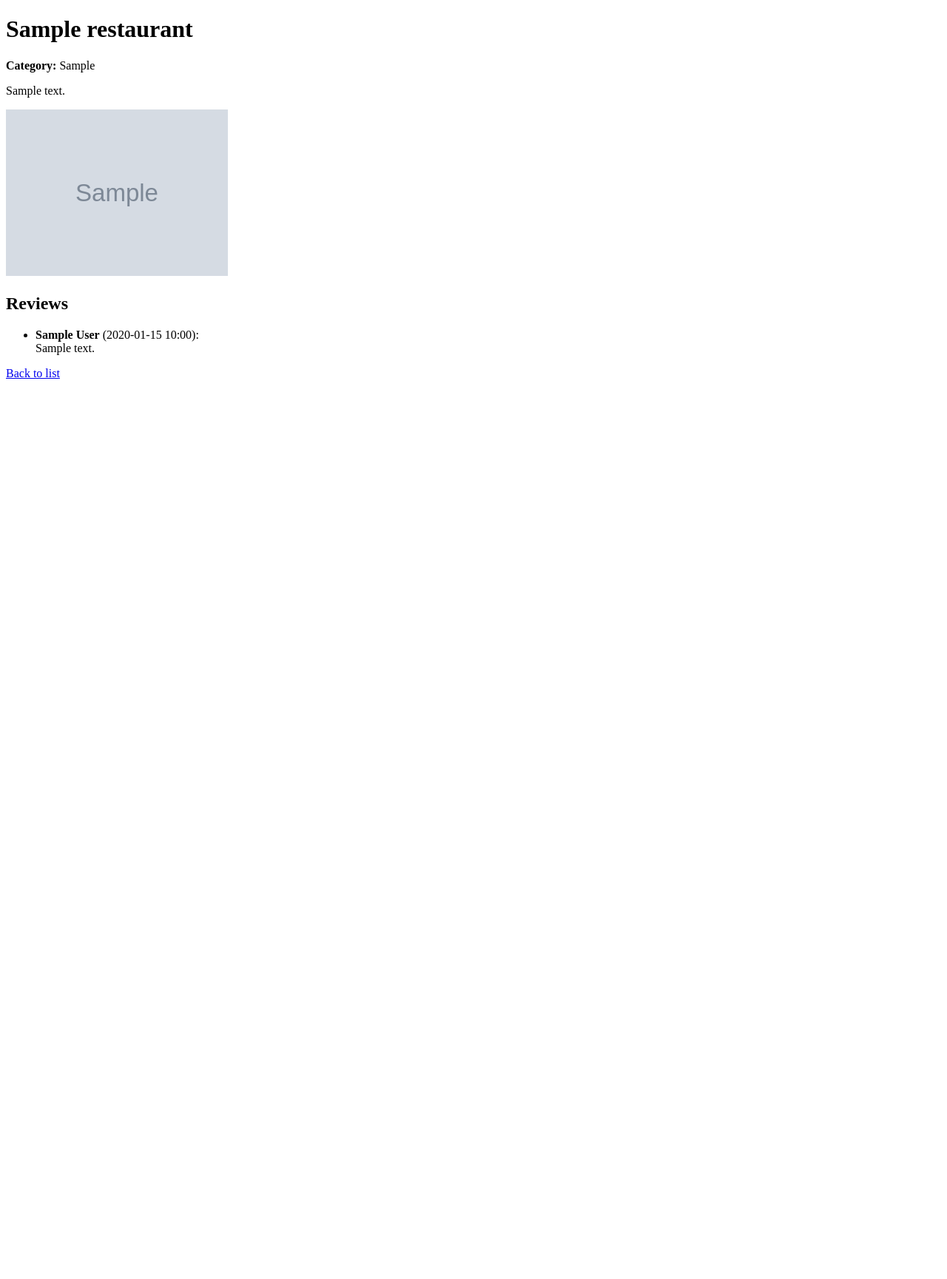
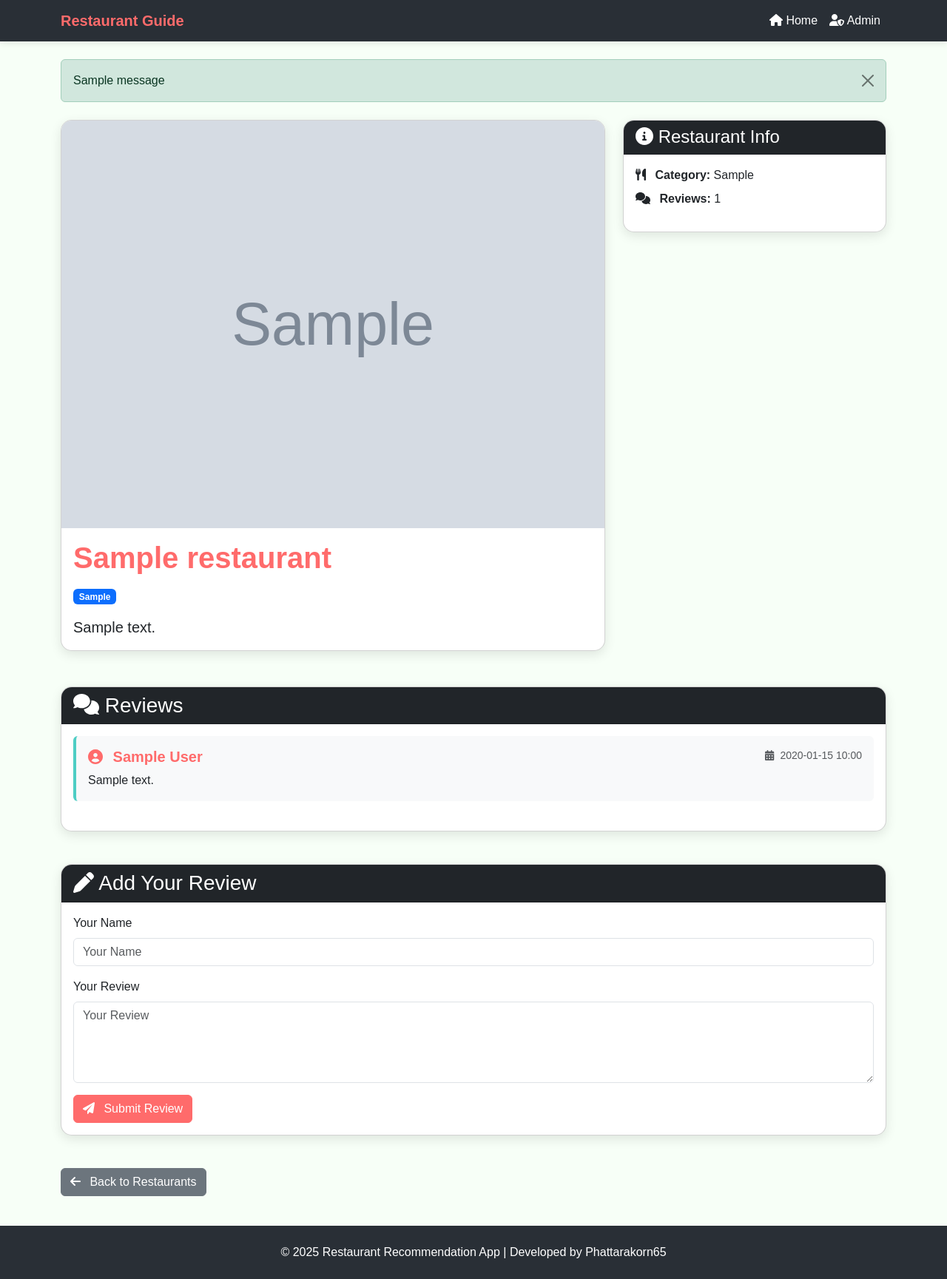
Before and after one commit to Phattarakorn65/RS-Web-Project, a Django app: page /restaurant/1/ in a window 1280 px wide. Shown: the whole page at 74% size. Before the commit the page ends 512 px from the top, so only its background shows below. Run offline with Django 5.2, Linux system fonts and the light colour scheme; tables that the repository leaves empty hold one stand-in row (values such as "Sample post"); grey boxes marked "Sample" are stand-in pictures; one stand-in notice (Sample message) is shown.

Commit message:
Modernize UI with Bootstrap, add review form and improve templates

```diff
--- /dev/null
+++ b/restaurants/templates/base/base.html
@@ -0,0 +1,147 @@
+<!DOCTYPE html>
+<html lang="en">
+<head>
+    <meta charset="UTF-8">
+    <meta name="viewport" content="width=device-width, initial-scale=1.0">
+    <title>{% block title %}Restaurant Recommendations{% endblock %}</title>
+    <!-- Bootstrap CSS -->
+    <link href="https://cdn.jsdelivr.net/npm/bootstrap@5.3.0/dist/css/bootstrap.min.css" rel="stylesheet">
+    <!-- Font Awesome for icons -->
+    <link rel="stylesheet" href="https://cdnjs.cloudflare.com/ajax/libs/font-awesome/6.0.0/css/all.min.css">
+    <!-- Custom CSS -->
+    <style>
+        :root {
+            --primary-color: #ff6b6b;
+            --secondary-color: #4ecdc4;
+            --dark-color: #292f36;
+            --light-color: #f7fff7;
+        }
+
+        body {
+            font-family: 'Poppins', sans-serif;
+            background-color: var(--light-color);
+            color: var(--dark-color);
+        }
+
+        .navbar {
+            background-color: var(--dark-color);
+            box-shadow: 0 2px 10px rgba(0, 0, 0, 0.1);
+        }
+
+        .navbar-brand {
+            font-weight: 700;
+            color: var(--primary-color) !important;
+        }
+
+        .nav-link {
+            color: white !important;
+            font-weight: 500;
+            transition: all 0.3s;
+        }
+
+        .nav-link:hover {
+            color: var(--primary-color) !important;
+        }
+
+        .card {
+            border-radius: 15px;
+            overflow: hidden;
+            box-shadow: 0 5px 15px rgba(0, 0, 0, 0.1);
+            transition: transform 0.3s;
+            margin-bottom: 20px;
+        }
+
+        .card:hover {
+            transform: translateY(-5px);
+        }
+
+        .card-img-top {
+            height: 200px;
+            object-fit: cover;
+        }
+
+        .card-title {
+            color: var(--primary-color);
+            font-weight: 700;
+        }
+
+        .btn-primary {
+            background-color: var(--primary-color);
+            border-color: var(--primary-color);
+        }
+
+        .btn-primary:hover {
+            background-color: var(--dark-color);
+            border-color: var(--dark-color);
+        }
+
+        footer {
+            background-color: var(--dark-color);
+            color: white;
+            padding: 20px 0;
+            margin-top: 40px;
+        }
+
+        .review-item {
+            border-left: 4px solid var(--secondary-color);
+            padding-left: 15px;
+            margin-bottom: 20px;
+        }
+
+        .author {
+            color: var(--primary-color);
+            font-weight: 600;
+        }
+
+        /* Animation */
+        .fade-in {
+            animation: fadeIn 0.5s ease-in;
+        }
+
+        @keyframes fadeIn {
+            0% { opacity: 0; }
+            100% { opacity: 1; }
+        }
+    </style>
+    {% block extra_css %}{% endblock %}
+</head>
+<body>
+    <!-- Navigation -->
+    <nav class="navbar navbar-expand-lg navbar-dark mb-4">
+        <div class="container">
+            <a class="navbar-brand" href="/">Restaurant Guide</a>
+            <button class="navbar-toggler" type="button" data-bs-toggle="collapse" data-bs-target="#navbarNav" aria-controls="navbarNav" aria-expanded="false" aria-label="Toggle navigation">
+                <span class="navbar-toggler-icon"></span>
+            </button>
+            <div class="collapse navbar-collapse" id="navbarNav">
+                <ul class="navbar-nav ms-auto">
+                    <li class="nav-item">
+                        <a class="nav-link" href="/"><i class="fas fa-home"></i> Home</a>
+                    </li>
+                    <li class="nav-item">
+                        <a class="nav-link" href="/admin/"><i class="fas fa-user-shield"></i> Admin</a>
+                    </li>
+                </ul>
+            </div>
+        </div>
+    </nav>
+
+    <!-- Main Content -->
+    <div class="container fade-in">
+        {% block content %}{% endblock %}
+    </div>
+
+    <!-- Footer -->
+    <footer class="text-center py-4">
+        <div class="container">
+            <p class="mb-0">© 2025 Restaurant Recommendation App | Developed by Phattarakorn65</p>
+        </div>
+    </footer>
+
+    <!-- Bootstrap & JavaScript Libraries -->
+    <script src="https://cdn.jsdelivr.net/npm/bootstrap@5.3.0/dist/js/bootstrap.bundle.min.js"></script>
+    <!-- Font Awesome -->
+    <script src="https://cdnjs.cloudflare.com/ajax/libs/font-awesome/6.0.0/js/all.min.js"></script>
+    {% block extra_js %}{% endblock %}
+</body>
+</html>
--- a/restaurants/templates/restaurants/restaurant_detail.html
+++ b/restaurants/templates/restaurants/restaurant_detail.html
@@ -1,24 +1,112 @@
-<!DOCTYPE html>
-<html lang="en">
-<head>
-    <meta charset="UTF-8">
-    <title>{{ restaurant.name }}</title>
-</head>
-<body>
-    <h1>{{ restaurant.name }}</h1>
-    <p><strong>Category:</strong> {{ restaurant.category }}</p>
-    <p>{{ restaurant.description }}</p>
-    {% if restaurant.image %}
-        <img src="{{ restaurant.image.url }}" alt="{{ restaurant.name }}" width="300">
-    {% endif %}
-    <h2>Reviews</h2>
-    <ul>
-        {% for review in restaurant.reviews.all %}
-            <li><strong>{{ review.author }}</strong> ({{ review.created_at|date:"Y-m-d H:i" }}):<br>{{ review.text }}</li>
-        {% empty %}
-            <li>No reviews yet.</li>
-        {% endfor %}
-    </ul>
-    <a href="/">Back to list</a>
-</body>
-</html>
+{% extends 'base/base.html' %}
+
+{% block title %}{{ restaurant.name }}{% endblock %}
+
+{% block content %}
+<!-- Display messages if any -->
+{% if messages %}
+    {% for message in messages %}
+        <div class="alert alert-{% if message.tags == 'success' %}success{% else %}info{% endif %} alert-dismissible fade show mb-4" role="alert">
+            {{ message }}
+            <button type="button" class="btn-close" data-bs-dismiss="alert" aria-label="Close"></button>
+        </div>
+    {% endfor %}
+{% endif %}
+
+<div class="row">
+    <!-- Restaurant Details -->
+    <div class="col-md-8">
+        <div class="card mb-4">
+            {% if restaurant.image %}
+                <img src="{{ restaurant.image.url }}" class="img-fluid rounded-top" alt="{{ restaurant.name }}">
+            {% endif %}
+            <div class="card-body">
+                <h1 class="card-title mb-3">{{ restaurant.name }}</h1>
+                <span class="badge bg-primary mb-3">{{ restaurant.category }}</span>
+                <p class="card-text lead">{{ restaurant.description }}</p>
+            </div>
+        </div>
+    </div>
+
+    <!-- Sidebar -->
+    <div class="col-md-4">
+        <div class="card mb-4">
+            <div class="card-header bg-dark text-white">
+                <h4 class="mb-0"><i class="fas fa-info-circle"></i> Restaurant Info</h4>
+            </div>
+            <div class="card-body">
+                <ul class="list-unstyled">
+                    <li class="mb-2"><i class="fas fa-utensils me-2"></i> <strong>Category:</strong> {{ restaurant.category }}</li>
+                    <li class="mb-2"><i class="fas fa-comments me-2"></i> <strong>Reviews:</strong> {{ restaurant.reviews.count }}</li>
+                </ul>
+            </div>
+        </div>
+    </div>
+</div>
+
+<!-- Reviews Section -->
+<div class="row mt-4">
+    <div class="col-12">
+        <div class="card">
+            <div class="card-header bg-dark text-white">
+                <h3 class="mb-0"><i class="fas fa-comments"></i> Reviews</h3>
+            </div>
+            <div class="card-body">
+                {% for review in restaurant.reviews.all %}
+                    <div class="review-item mb-4 p-3 bg-light rounded">
+                        <div class="d-flex justify-content-between mb-2">
+                            <h5 class="author mb-0">
+                                <i class="fas fa-user-circle me-2"></i> {{ review.author }}
+                            </h5>
+                            <small class="text-muted">
+                                <i class="fas fa-calendar-alt me-1"></i> {{ review.created_at|date:"Y-m-d H:i" }}
+                            </small>
+                        </div>
+                        <p class="mb-0">{{ review.text }}</p>
+                    </div>
+                {% empty %}
+                    <div class="alert alert-info">
+                        <i class="fas fa-info-circle me-2"></i> No reviews yet. Be the first to add a review!
+                    </div>
+                {% endfor %}
+            </div>
+        </div>
+    </div>
+</div>
+
+<!-- Add Review Section -->
+<div class="row mt-4">
+    <div class="col-12">
+        <div class="card">
+            <div class="card-header bg-dark text-white">
+                <h3 class="mb-0"><i class="fas fa-pen"></i> Add Your Review</h3>
+            </div>
+            <div class="card-body">
+                <form method="post" action="">
+                    {% csrf_token %}
+                    <div class="mb-3">
+                        <label for="{{ form.author.id_for_label }}" class="form-label">Your Name</label>
+                        {{ form.author }}
+                    </div>
+                    <div class="mb-3">
+                        <label for="{{ form.text.id_for_label }}" class="form-label">Your Review</label>
+                        {{ form.text }}
+                    </div>
+                    <button type="submit" class="btn btn-primary">
+                        <i class="fas fa-paper-plane me-2"></i> Submit Review
+                    </button>
+                </form>
+            </div>
+        </div>
+    </div>
+</div>
+
+<!-- Back Button -->
+<div class="row mt-4">
+    <div class="col-12">
+        <a href="/" class="btn btn-secondary">
+            <i class="fas fa-arrow-left me-2"></i> Back to Restaurants
+        </a>
+    </div>
+</div>
+{% endblock %}
--- a/restaurants/views.py
+++ b/restaurants/views.py
@@ -1,7 +1,18 @@
-from django.shortcuts import render, get_object_or_404
-from .models import Restaurant
+from django.shortcuts import render, get_object_or_404, redirect
+from django.contrib import messages
+from .models import Restaurant, Review
+from django import forms
 
 # Create your views here.
+
+class ReviewForm(forms.ModelForm):
+    class Meta:
+        model = Review
+        fields = ['author', 'text']
+        widgets = {
+            'author': forms.TextInput(attrs={'class': 'form-control', 'placeholder': 'Your Name'}),
+            'text': forms.Textarea(attrs={'class': 'form-control', 'placeholder': 'Your Review', 'rows': 4}),
+        }
 
 def restaurant_list(request):
     restaurants = Restaurant.objects.all()
@@ -9,4 +20,20 @@ def restaurant_list(request):
 
 def restaurant_detail(request, pk):
     restaurant = get_object_or_404(Restaurant, pk=pk)
-    return render(request, 'restaurants/restaurant_detail.html', {'restaurant': restaurant})
+
+    # Handle form submission
+    if request.method == 'POST':
+        form = ReviewForm(request.POST)
+        if form.is_valid():
+            review = form.save(commit=False)
+            review.restaurant = restaurant
+            review.save()
+            messages.success(request, 'Review submitted successfully!')
+            return redirect('restaurant_detail', pk=pk)
+    else:
+        form = ReviewForm()
+
+    return render(request, 'restaurants/restaurant_detail.html', {
+        'restaurant': restaurant,
+        'form': form
+    })
```
Also changed, not shown: restaurants/templates/restaurants/restaurant_list.html (+51 -23 lines).
